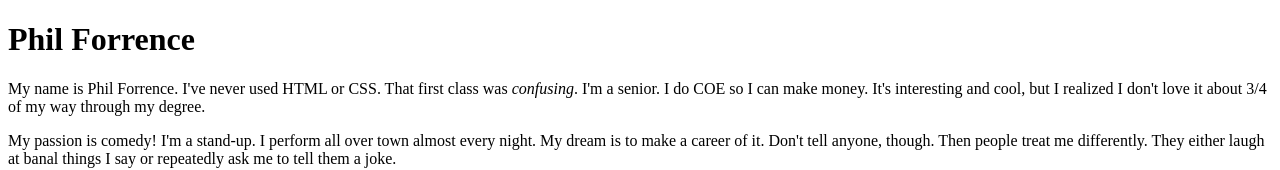
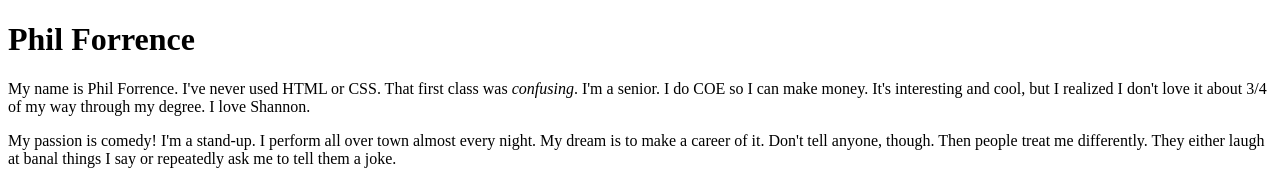
Before and after one commit to pforrence/assig1, a plain HTML site: page index.html in a window 1280 px wide. Shown: the top 170 px of the page. Drawn offline with Linux system fonts and the light colour scheme.

Commit message:
Added the phrase. 'I love shannon'

```diff
--- a/index.html
+++ b/index.html
@@ -4,7 +4,7 @@
 	<h1>Phil Forrence</h1>
 </head>
 <p>
-	My name is Phil Forrence. I've never used HTML or CSS. That first class was <em>confusing</em>. I'm a senior. I do COE so I can make money. It's interesting and cool, but I realized I don't love it about 3/4 of my way through my degree.
+	My name is Phil Forrence. I've never used HTML or CSS. That first class was <em>confusing</em>. I'm a senior. I do COE so I can make money. It's interesting and cool, but I realized I don't love it about 3/4 of my way through my degree. I love Shannon.
 </p>
 
 <p>
```
